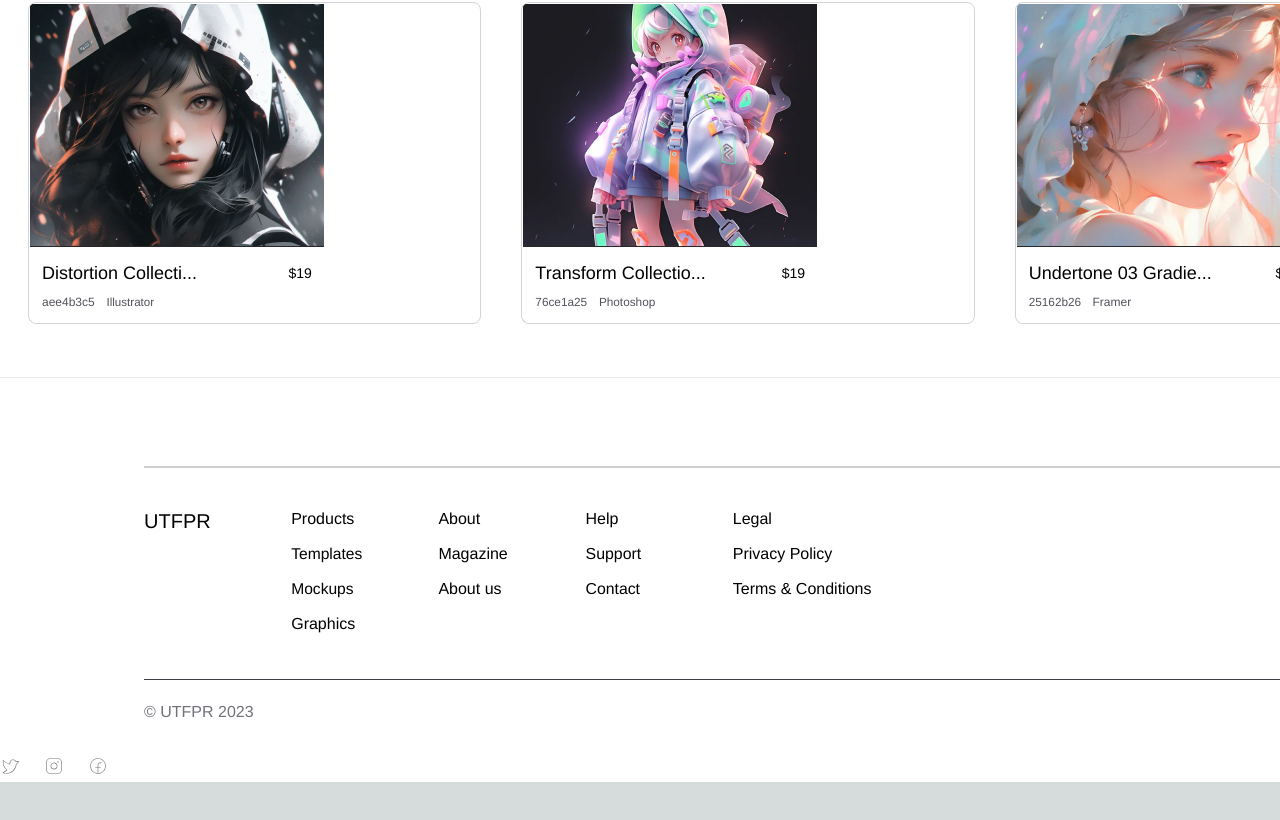
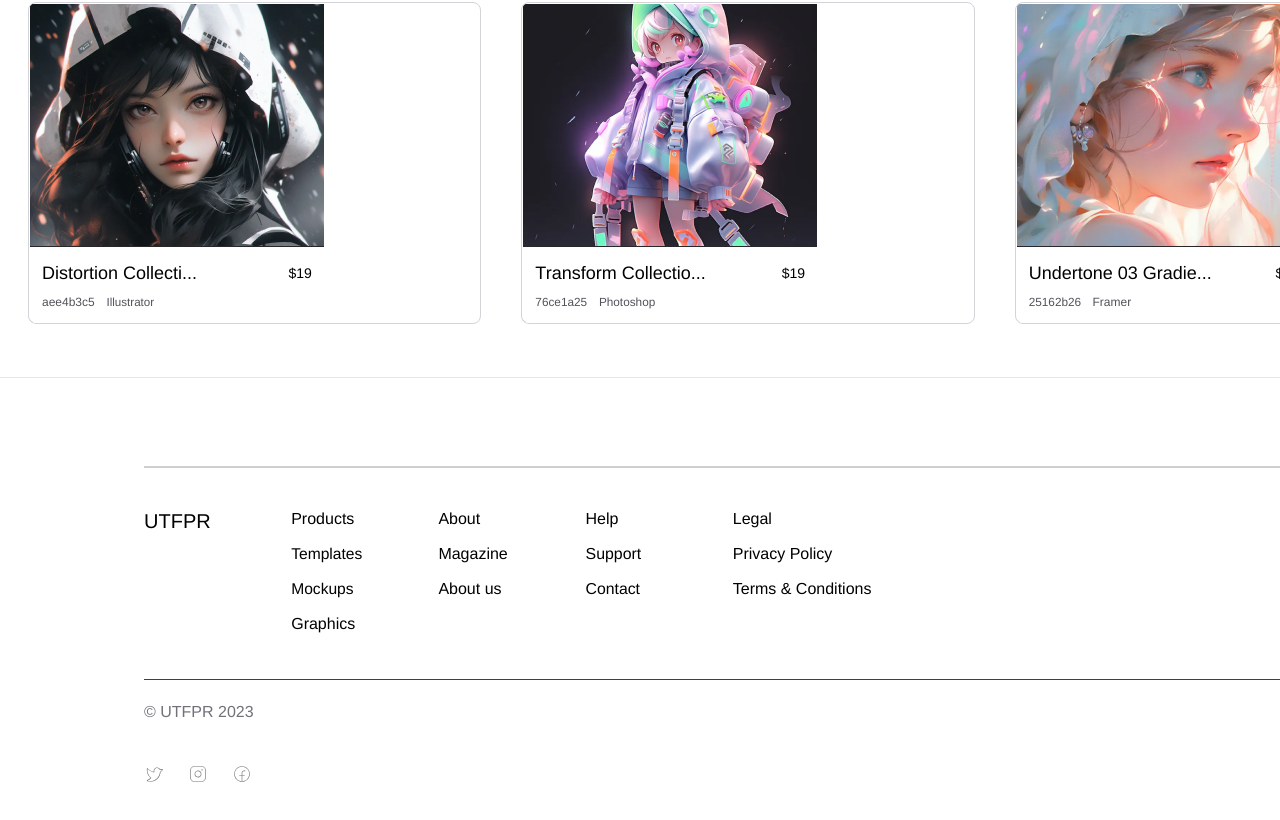
Before and after one commit to joaovansan/avaliacao1dsw, a Next.js app: page / in a window 1280 px wide. Shown: the part 2718-3538 px from the top of the page. Before the commit the page ends 3500 px from the top, so only its background shows below. Built offline with nearby package versions, Linux system fonts and the light colour scheme.

Commit message:
Fix footer

```diff
--- a/app/components/Footer.tsx
+++ b/app/components/Footer.tsx
@@ -108,6 +108,13 @@ export default function Footer() {
         </div>
       </div>
       </div>
+        <div className="inline-flex items-start justify-center gap-[24px] relative">
+      <img className="relative flex-[0_0_auto]" alt="Div cursor pointer" src="/img/SVG.svg" />
+      <div className="inline-flex flex-col items-start pt-0 pb-[4px] px-0 relative flex-[0_0_auto]">
+        <img className="relative w-[20px] h-[20px]" alt="Svg" src="/img/SVG (1).svg" />
+      </div>
+      <img className="relative flex-[0_0_auto]" alt="Div cursor pointer" src="/img/SVG (2).svg" />
+    </div>
   </div>
 </div>
 )
--- a/app/components/Icons.tsx
+++ /dev/null
@@ -1,10 +0,0 @@
-export default function Icons() {
-    return (
-<div className="inline-flex items-start justify-center gap-[24px] relative">
-      <img className="relative flex-[0_0_auto]" alt="Div cursor pointer" src="/img/SVG.svg" />
-      <img className="relative flex-[0_0_auto]" alt="Div cursor pointer" src="/img/SVG (1).svg" />
-      <img className="relative flex-[0_0_auto]" alt="Div cursor pointer" src="/img/SVG (2).svg" />
-    </div>
-
-    )
-}
--- a/app/page.tsx
+++ b/app/page.tsx
@@ -1,7 +1,6 @@
 import Banner from "./components/Banner"
 import Footer from "./components/Footer"
 import Header from "./components/Header"
-import Icons from "./components/Icons"
 import Main from "./components/Main"
 
 export default function Home() {
@@ -16,7 +15,7 @@ export default function Home() {
 
         <Footer/>
 
-        <Icons/>
+
 
 
     </div>
```
